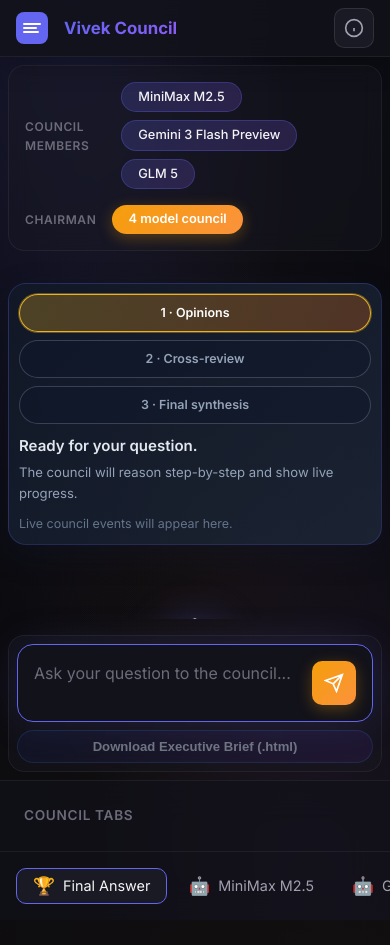
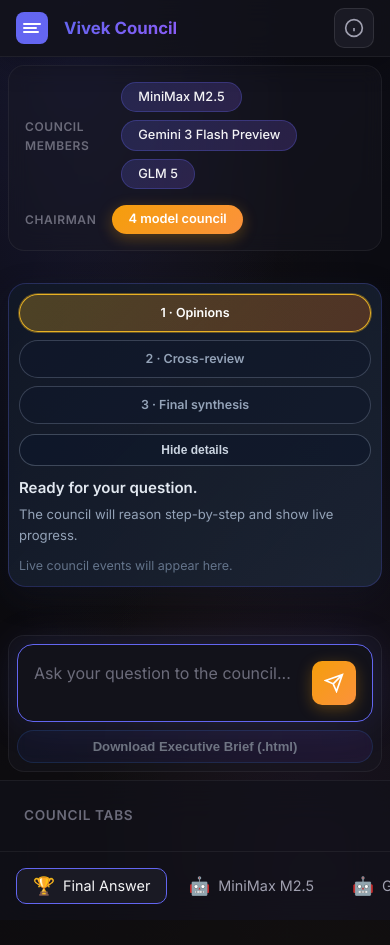
Before and after one commit to vivgatesAI/vivek-council, a FastAPI app: page / in a window 390 px wide; the page is wider, and only the part inside the window is pictured. Shown: the top 945 px of that part. Run offline with FastAPI, Linux system fonts and the light colour scheme.

Commit message:
Add collapsible analysis details panel for more result space

```diff
--- a/static/style.css
+++ b/static/style.css
@@ -935,10 +935,38 @@
     box-shadow: 0 10px 30px rgba(15, 23, 42, 0.3);
 }
 
+.analysis-topbar {
+    display: flex;
+    align-items: center;
+    gap: 10px;
+}
+
 .stage-track {
     display: grid;
     grid-template-columns: repeat(3, 1fr);
     gap: 8px;
+    flex: 1;
+}
+
+.analysis-toggle {
+    border: 1px solid rgba(148, 163, 184, 0.35);
+    background: rgba(15, 23, 42, 0.65);
+    color: #cbd5e1;
+    border-radius: 999px;
+    padding: 8px 12px;
+    font-size: 0.75rem;
+    font-weight: 600;
+    cursor: pointer;
+    white-space: nowrap;
+}
+
+.analysis-toggle:hover {
+    border-color: rgba(251, 191, 36, 0.7);
+    color: #fde68a;
+}
+
+.analysis-details {
+    margin-top: 10px;
 }
 
 .stage-pill {
@@ -967,7 +995,7 @@
 }
 
 .analysis-summary {
-    margin-top: 10px;
+    margin-top: 0;
 }
 
 .analysis-focus {
@@ -989,6 +1017,14 @@
     display: flex;
     flex-direction: column;
     gap: 6px;
+}
+
+.analysis-deck.collapsed {
+    padding-bottom: 10px;
+}
+
+.analysis-deck.collapsed .analysis-details {
+    display: none;
 }
 
 .feed-empty {
@@ -1056,6 +1092,13 @@
 
 @media (max-width: 640px) {
     .analysis-deck { padding: 10px; }
+    .analysis-topbar {
+        flex-direction: column;
+        align-items: stretch;
+    }
+    .analysis-toggle {
+        width: 100%;
+    }
     .stage-track { grid-template-columns: 1fr; }
     .analysis-feed { max-height: 140px; }
 }
--- a/templates/index.html
+++ b/templates/index.html
@@ -58,17 +58,22 @@
             </div>
 
             <section class="analysis-deck" id="analysisDeck">
+                <div class="analysis-topbar">
                     <div class="stage-track" id="stageTrack">
                         <div class="stage-pill active" data-stage="opinions">1 · Opinions</div>
                         <div class="stage-pill" data-stage="review">2 · Cross-review</div>
                         <div class="stage-pill" data-stage="final">3 · Final synthesis</div>
                     </div>
+                    <button class="analysis-toggle" id="analysisToggle" type="button" aria-expanded="true" aria-controls="analysisDetails">Hide details</button>
+                </div>
+                <div class="analysis-details" id="analysisDetails">
                     <div class="analysis-summary">
                         <div class="analysis-focus" id="analysisFocus">Ready for your question.</div>
                         <div class="analysis-subtext" id="analysisSubtext">The council will reason step-by-step and show live progress.</div>
                     </div>
                     <div class="analysis-feed" id="analysisFeed">
                         <div class="feed-empty">Live council events will appear here.</div>
+                    </div>
                 </div>
             </section>
 
@@ -144,6 +149,9 @@
         const analysisSubtext = document.getElementById('analysisSubtext');
         const analysisFeed = document.getElementById('analysisFeed');
         const modelChips = document.getElementById('modelChips');
+        const analysisDeck = document.getElementById('analysisDeck');
+        const analysisToggle = document.getElementById('analysisToggle');
+        const analysisDetails = document.getElementById('analysisDetails');
 
         function normalizeModelName(name) {
             return String(name || '').toLowerCase().replace(/[^a-z0-9]/g, '');
@@ -153,6 +161,23 @@
             const incoming = normalizeModelName(modelName);
             if (!incoming) return -1;
             return councilModels.findIndex(name => normalizeModelName(name) === incoming);
+        }
+
+        function setAnalysisCollapsed(collapsed) {
+            analysisDeck.classList.toggle('collapsed', collapsed);
+            analysisToggle.setAttribute('aria-expanded', String(!collapsed));
+            analysisDetails.hidden = collapsed;
+            analysisToggle.textContent = collapsed ? 'Show details' : 'Hide details';
+        }
+
+        function upsertOpinion(opinion) {
+            if (!opinion) return;
+            const opinionIndex = findModelIndex(opinion.model_name);
+            if (opinionIndex === -1) {
+                state.opinions.push(opinion);
+                return;
+            }
+            state.opinions[opinionIndex] = opinion;
         }
 
         function resetAnalysisState() {
@@ -243,6 +268,10 @@
         });
         sendButton.addEventListener('click', sendQuery);
         downloadButton.addEventListener('click', downloadReport);
+        analysisToggle.addEventListener('click', () => {
+            const shouldCollapse = !analysisDeck.classList.contains('collapsed');
+            setAnalysisCollapsed(shouldCollapse);
+        });
 
         let timerInterval = null;
         function startTimer() {
@@ -272,7 +301,7 @@
             if (!message || state.isProcessing) return;
 
             state.isProcessing = true;
-            state.opinions = [];
+            state.opinions = Array(councilModels.length).fill(null);
             state.reviews = [];
             state.finalResponse = '';
             state.currentQuestion = message;
@@ -364,7 +393,10 @@
                 setActiveChip(data.current_model, active);
             }
 
-            if (data.opinion) state.opinions.push(data.opinion);
+            if (data.opinion) {
+                upsertOpinion(data.opinion);
+                displayResults();
+            }
             if (data.review) state.reviews.push(data.review);
 
             if (data.final_chunk) {
@@ -429,12 +461,17 @@
                 messagesContainer.appendChild(finalDiv);
             }
 
-            state.opinions.forEach((opinion, i) => {
+            councilModels.forEach((modelName, i) => {
+                const opinion = state.opinions[i];
                 const div = document.createElement('div');
                 div.className = 'result-section opinion-result';
                 div.dataset.tab = i;
                 div.style.display = state.currentTab == i ? 'block' : 'none';
+                if (opinion) {
                     div.innerHTML = `<div class="result-header"><span class="result-badge">🤖</span><span>${opinion.model_name}</span></div><div class="result-content">${formatContent(opinion.content)}</div>`;
+                } else {
+                    div.innerHTML = `<div class="result-header"><span class="result-badge">🤖</span><span>${modelName}</span></div><div class="result-content"><em>${state.isProcessing ? 'Waiting for this member to finish their draft…' : 'No response captured for this member in this run.'}</em></div>`;
+                }
                 messagesContainer.appendChild(div);
             });
 
```
Lines whose indentation alone changed are shown as unchanged.
